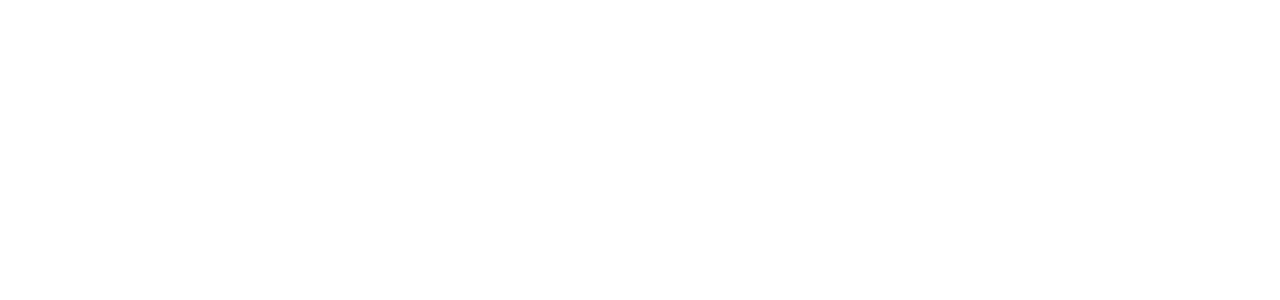
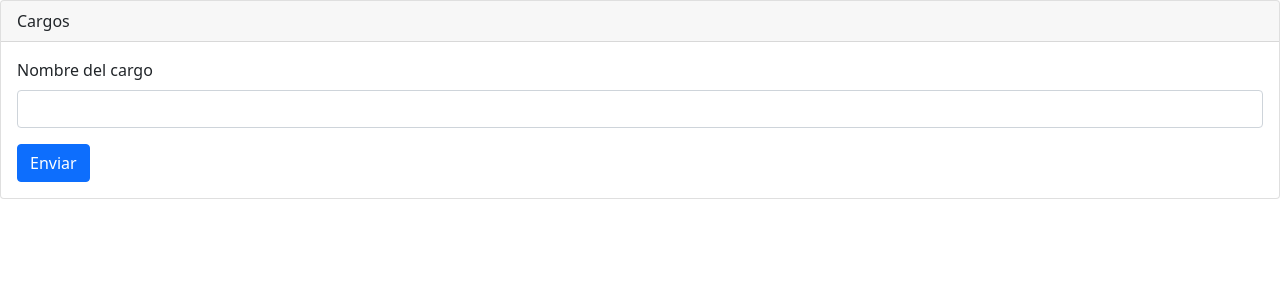
Before and after one commit to osdo1987/udevSoftContable, a PHP site: page /cargos.view.php in a window 1280 px wide. Before the commit the part shown is empty. Shown: the top 300 px of the page. Run offline with PHP 8.4, Linux system fonts and the light colour scheme.

Commit message:
actualizacion de la carpeta cargos

```diff
--- a/cargos/cargos.controller.php
+++ b/cargos/cargos.controller.php
@@ -0,0 +1,4 @@
+<?php
+$nombre_cargo = $_POST["nombre_cargo"];
+echo $nombre_cargo;
+?>
--- a/cargos/cargos.view.php
+++ b/cargos/cargos.view.php
@@ -3,9 +3,34 @@
 <head>
     <meta charset="UTF-8">
     <meta name="viewport" content="width=device-width, initial-scale=1.0">
+    <link href="https://cdn.jsdelivr.net/npm/bootstrap@5.0.2/dist/css/bootstrap.min.css" rel="stylesheet" integrity="sha384-EVSTQN3/azprG1Anm3QDgpJLIm9Nao0Yz1ztcQTwFspd3yD65VohhpuuCOmLASjC" crossorigin="anonymous">
+
     <title>Cargos</title>
 </head>
 <body>
 
+<div class="card">
+  <div class="card-header">
+    Cargos
+  </div>
+  <div class="card-body">
+
+  <form name='form_cargos' method='post' action='cargos.controller.php'>
+  <div class="mb-3">
+    <label for="cargos" class="form-label">Nombre del cargo</label>
+    <input type="text" class="form-control" id="nombre_cargo" name='nombre_cargo' value="">
+  </div>
+
+  <button type="submit" class="btn btn-primary">Enviar</button>
+</form>
+
+  </div>
+</div>
+
+
+
+
+<script src="https://cdn.jsdelivr.net/npm/bootstrap@5.0.2/dist/js/bootstrap.bundle.min.js" integrity="sha384-MrcW6ZMFYlzcLA8Nl+NtUVF0sA7MsXsP1UyJoMp4YLEuNSfAP+JcXn/tWtIaxVXM" crossorigin="anonymous"></script>
+
 </body>
 </html>
```
